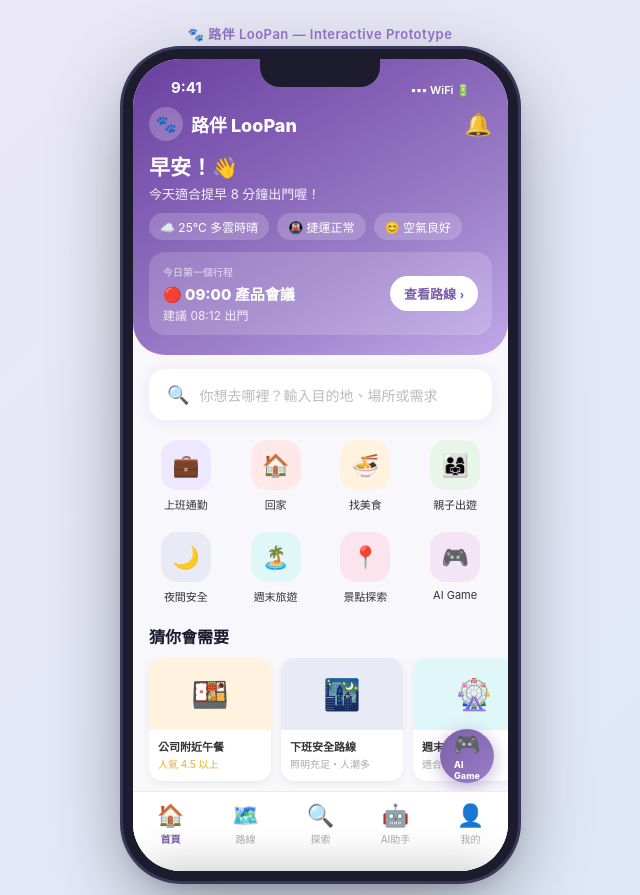
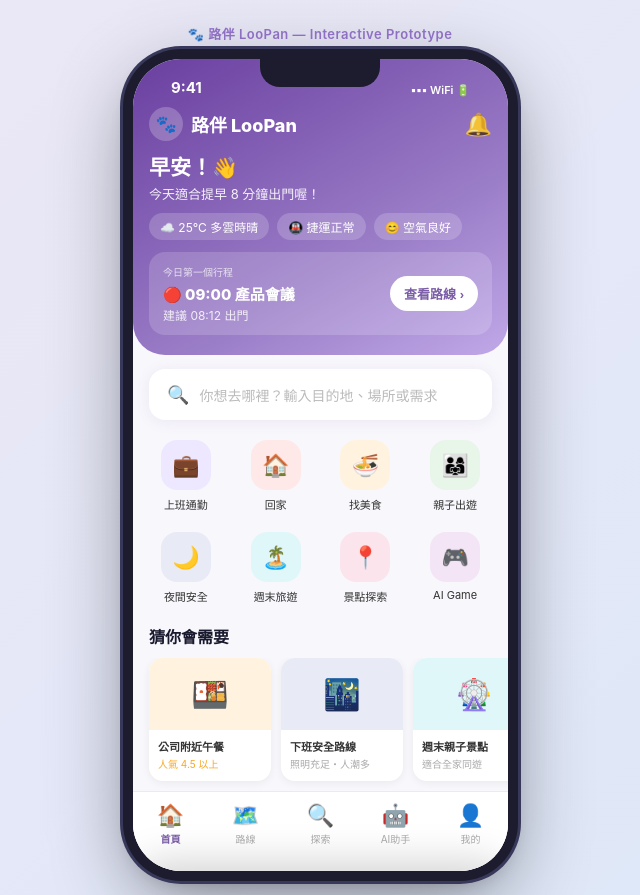
Before and after one commit to Jane-idesign/loopan-prototype, a plain HTML site: page index.html in a window 1280 px wide. Shown: the whole page, without its empty margins (320-960 px from the left). Drawn offline with Linux system fonts and the light colour scheme.

Commit message:
Remove AI Game FAB button from home screen

```diff
--- a/index.html
+++ b/index.html
@@ -720,10 +720,6 @@
     </div>
 
     <!-- AI FAB -->
-    <div class="ai-fab" onclick="goTo('ai-game','home')">
-      <span style="font-size:22px;">🎮</span>
-      <span>AI<br>Game</span>
-    </div>
 
     <div class="bottom-nav">
       <div class="nav-item on" onclick="goTo('home')">
```
